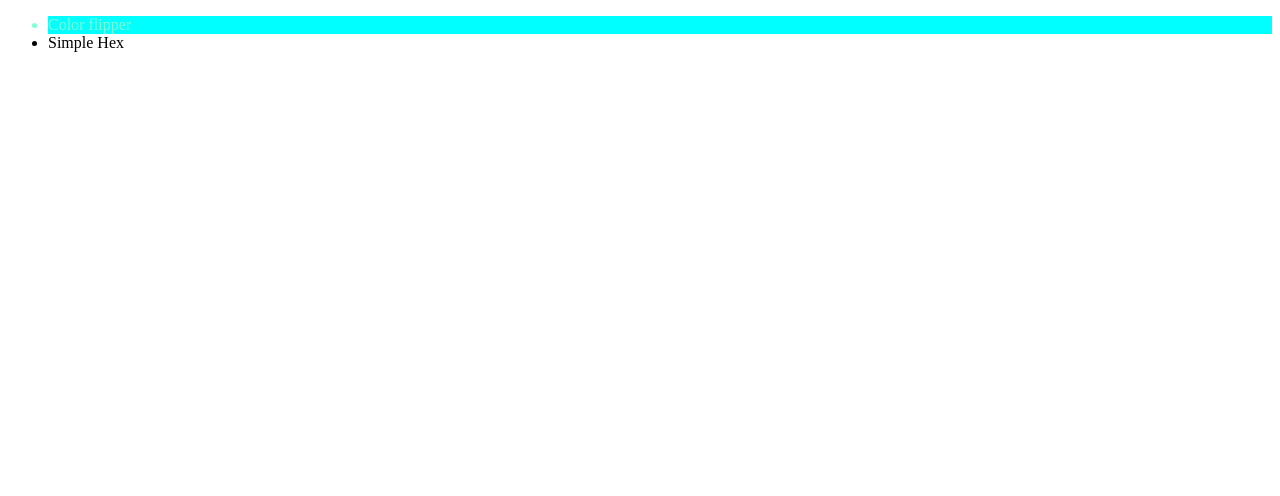
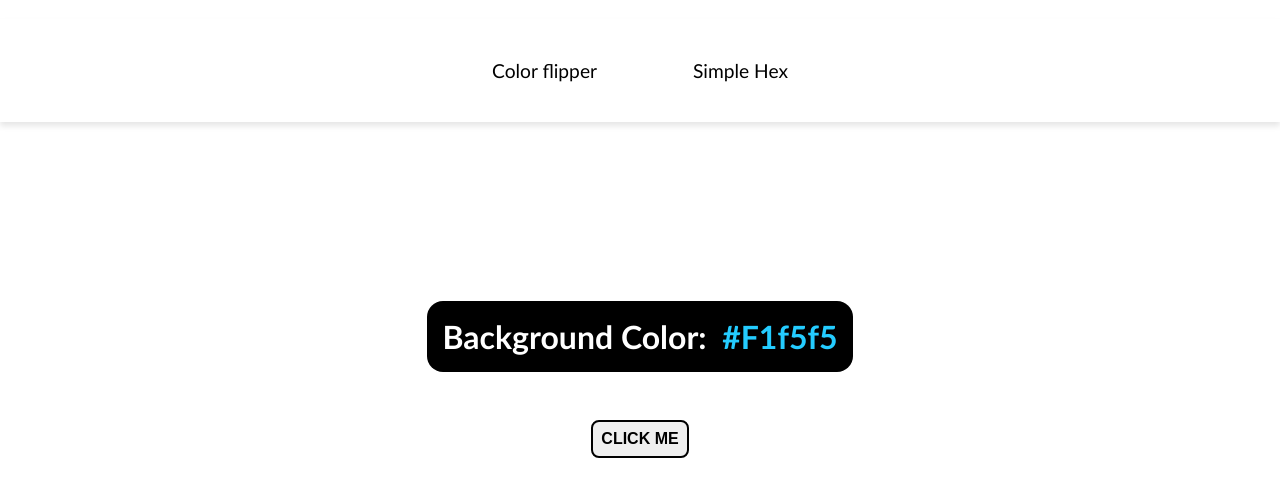
Before and after one commit to King-odysseus/ColourFlipper, a plain HTML site: page index.html in a window 1280 px wide. Drawn offline with Linux system fonts and the light colour scheme.

Commit message:
local commit

```diff
--- a/index.html
+++ b/index.html
@@ -8,24 +8,23 @@
 </head>
 <body>
     <nav id="navbar">
-        <ul>
+        <ul class="ul">
             <li class="li">Color flipper</li>
-            <li>Simple Hex</li>
+            <li class="li">Simple Hex</li>
         </ul>
     </nav>
 
 
 
-<div>
-    <p>
-
-    </p>
+<div class="content">
+    <h1 id="bg-text">
+        Background Color: &nbsp;<span class="diff-txt""> #F1f5f5</span>
+    </h1>
+    <button id="btn">CLICK ME</button>
 
 </div>
 
-<div>
-
-</div>
+<!-- <div></div> -->
 
 
 
--- a/styles.css
+++ b/styles.css
@@ -1,4 +1,69 @@
-.li{
-    background-color: aqua;
-    color: aquamarine
-};
+#navbar {
+  background-color: #ffffff;
+  box-shadow: 0 4px 6px rgba(0, 0, 0, 0.1);
+  align-items: center;
+}
+
+* {
+  box-sizing: border-box; /* Apply border-box to all elements */
+}
+
+body {
+  margin: 0;
+  font-family: "Gill Sans", "Gill Sans MT", Calibri, "Trebuchet MS", sans-serif;
+}
+
+.ul {
+  display: flex;
+  flex-direction: row;
+  background-color: ;
+  color: #000000;
+  padding: 40px 30px;
+  gap: 5em;
+  justify-content: center;
+  font-size: 1.2em;
+}
+
+.li {
+  list-style: none;
+  cursor: pointer;
+}
+
+.content {
+  display: flex;
+  flex-direction: column;
+  justify-content: center;
+}
+
+#bg-text {
+  background-color: #000000;
+  color: #ffffff;
+  display: flex;
+  justify-content: center;
+  margin: 5em auto 1em auto;
+  padding: 0.5em;
+  border-radius: 0.5em;
+}
+
+.diff-txt {
+  color: rgb(36, 204, 255);
+}
+
+#btn {
+  border: 2px solid #000000;
+  color: #000000;
+  display: flex;
+  justify-content: center;
+  margin: 1em auto 1em auto;
+  padding: 0.5em;
+  border-radius: 0.5em;
+  cursor: pointer;
+  font-size: 1em;
+  font-weight: 600;
+  background-color: none;
+}
+
+#btn:hover {
+  border: 2px solid #b40606;
+  color: #7c0000;
+}
```
